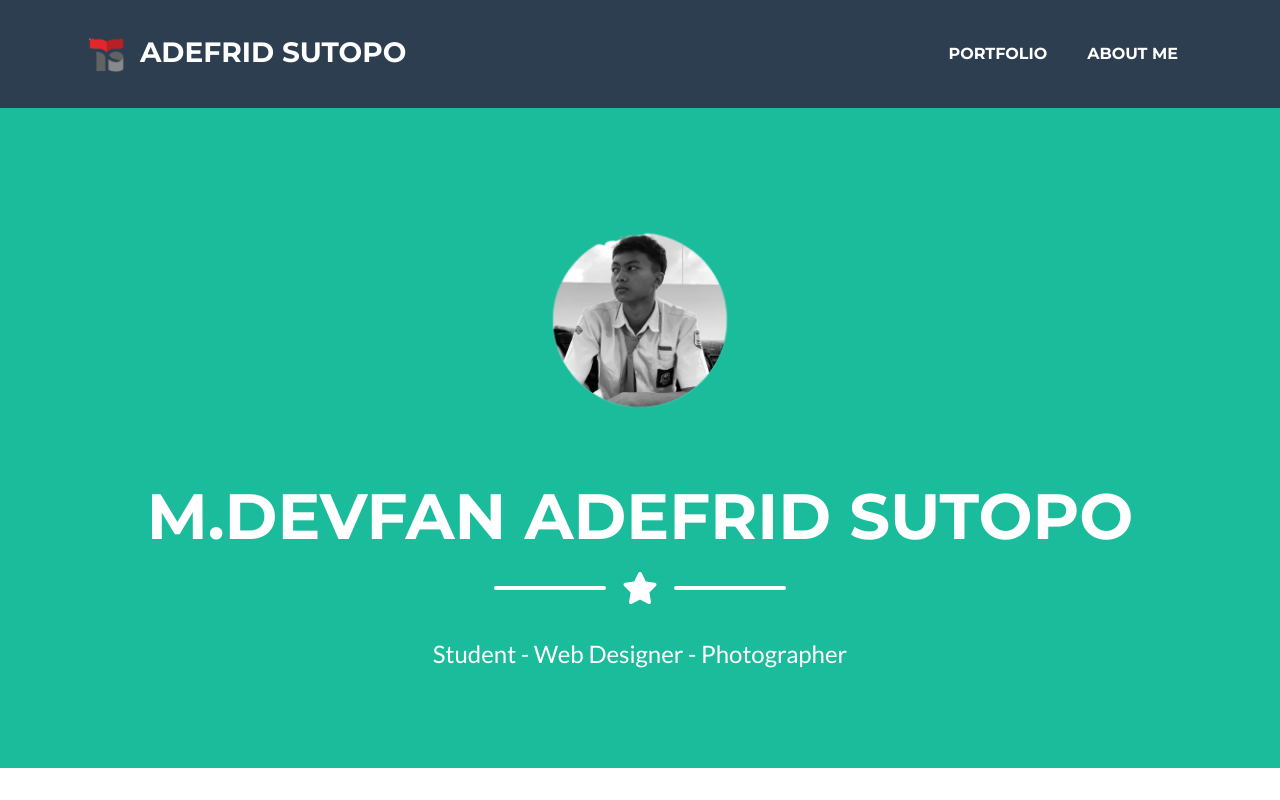
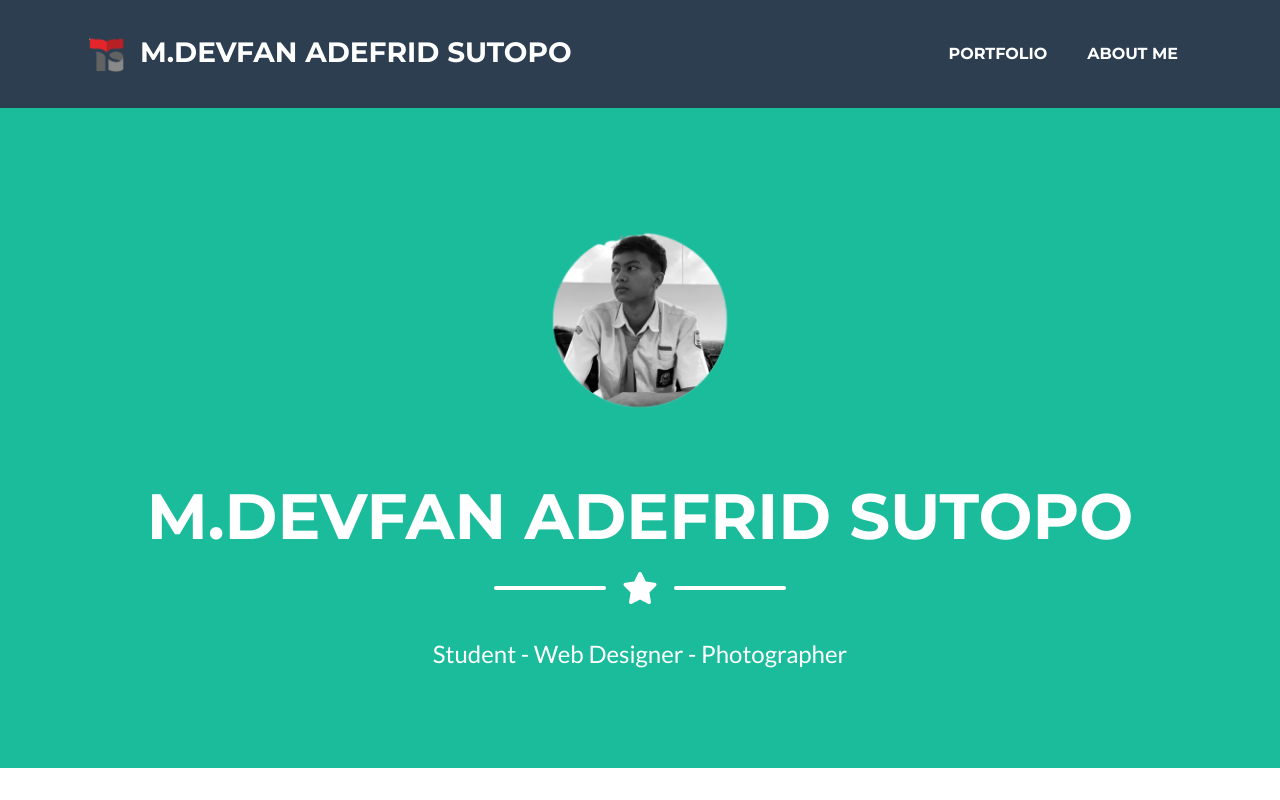
Before and after one commit to MDevfanAS/Tugasportoweb, a plain HTML site: page index.html in a window 1280 px wide. Shown: the top 800 px of the page. Drawn offline with Linux system fonts and the light colour scheme.

Commit message:
Update index.html

```diff
--- a/index.html
+++ b/index.html
@@ -23,7 +23,7 @@
     <!-- Navigation-->
     <nav class="navbar navbar-expand-lg bg-secondary text-uppercase fixed-top" id="mainNav">
         <div class="container">
-            <a class="navbar-brand" href="#page-top"><img src ="assets/img/download-removebg-preview (4).png" width="50px"> ADEFRID SUTOPO</a>
+            <a class="navbar-brand" href="#page-top"><img src ="assets/img/download-removebg-preview (4).png" width="50px"> M.DEVFAN ADEFRID SUTOPO</a>
             <button class="navbar-toggler text-uppercase font-weight-bold bg-gray text-white rounded" type="button"
                 data-bs-toggle="collapse" data-bs-target="#navbarResponsive" aria-controls="navbarResponsive"
                 aria-expanded="false" aria-label="Toggle navigation">
```
